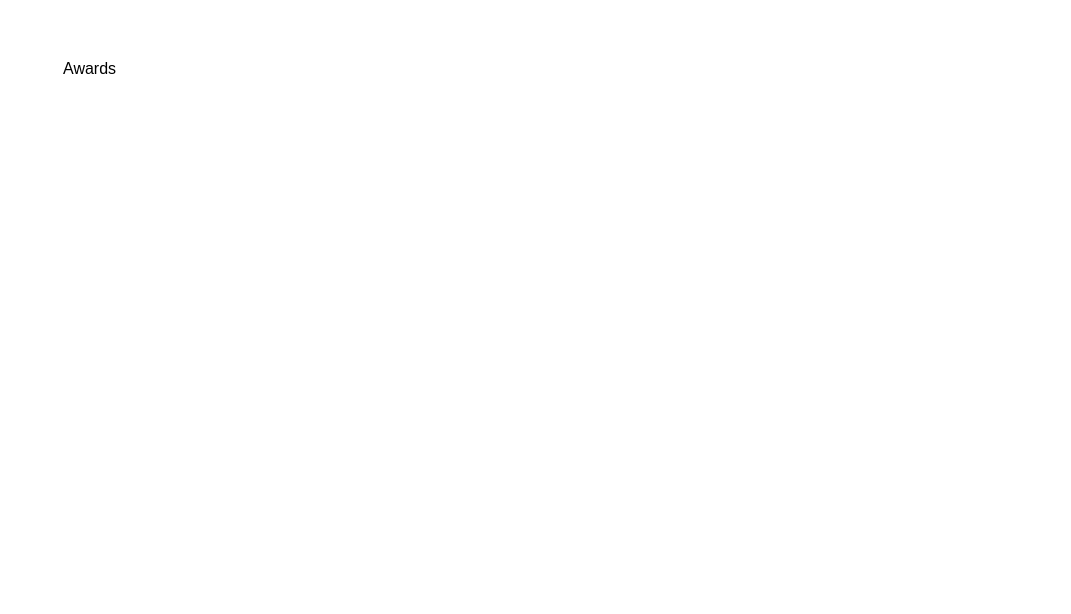
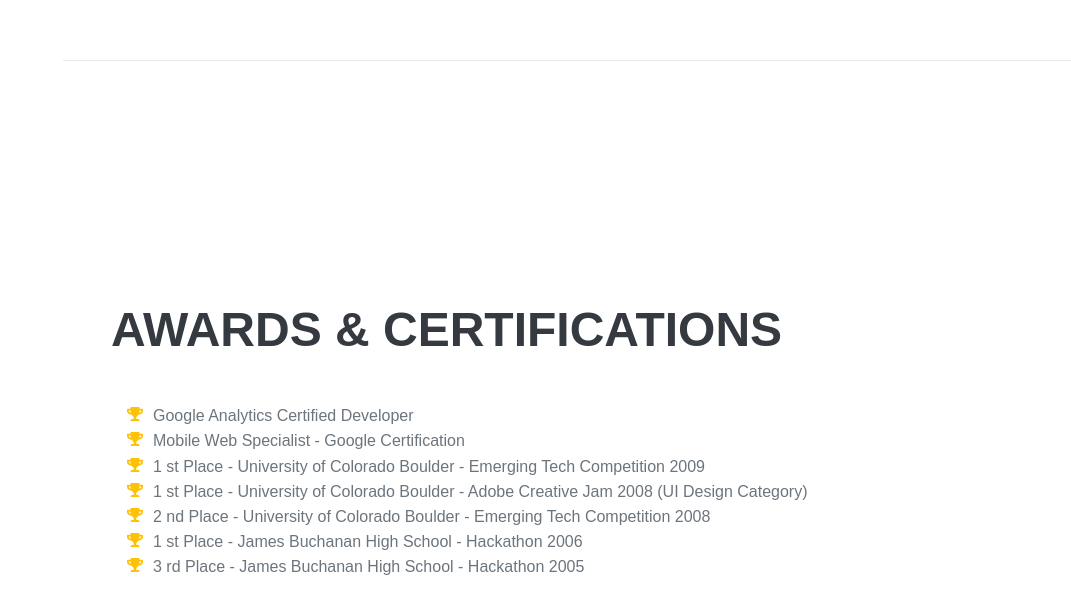
Before and after one commit to ozgeozkaraa01/techcareer-bootcamp-odev-1, a Next.js app: page / in a window 1280 px wide. Shown: the part 4483-5097 px from the top of the page, without its empty margins (209-1280 px from the left). Before the commit the page ends 4561 px from the top, so only its background shows below. Built offline with nearby package versions, Linux system fonts and the light colour scheme.

Commit message:
feat: completed awatds component

```diff
--- a/components/Awards/index.jsx
+++ b/components/Awards/index.jsx
@@ -1,9 +1,60 @@
-import React from 'react'
+import React from "react";
+import styles from "./styles.module.scss";
+import { FaTrophy } from "react-icons/fa";
 
 const Awards = () => {
   return (
-    <div>Awards</div>
-  )
-}
+    <div className={styles.container}>
+      <h2>Awards & Certifications</h2>
+      <ul className={styles.listItem}>
+        <li>
+          <span>
+            <FaTrophy />
+          </span>
+          Google Analytics Certified Developer
+        </li>
+        <li>
+          <span>
+            <FaTrophy />
+          </span>
+          Mobile Web Specialist - Google Certification
+        </li>
+        <li>
+          <span>
+            <FaTrophy />
+          </span>
+          1 st Place - University of Colorado Boulder - Emerging Tech
+          Competition 2009
+        </li>
+        <li>
+          <span>
+            <FaTrophy />
+          </span>
+          1 st Place - University of Colorado Boulder - Adobe Creative Jam 2008
+          (UI Design Category)
+        </li>
+        <li>
+          <span>
+            <FaTrophy />
+          </span>
+          2 nd Place - University of Colorado Boulder - Emerging Tech
+          Competition 2008
+        </li>
+        <li>
+          <span>
+            <FaTrophy />
+          </span>
+          1 st Place - James Buchanan High School - Hackathon 2006
+        </li>
+        <li>
+          <span>
+            <FaTrophy />
+          </span>
+          3 rd Place - James Buchanan High School - Hackathon 2005
+        </li>
+      </ul>
+    </div>
+  );
+};
 
-export default Awards
+export default Awards;
--- /dev/null
+++ b/components/Awards/styles.module.scss
@@ -0,0 +1,30 @@
+.container {
+  height: 100vh;
+  display: flex;
+  flex-direction: column;
+  padding-left: 3rem;
+  padding-top: 15rem;
+  padding-bottom: 10rem;
+  max-width: 75rem; /* Maksimum genişlik ayarı */
+  border-top: 1px solid var(--line-gray);
+}
+
+.listItem {
+  padding-left: 1rem;
+  list-style: none;
+  display: flex;
+  flex-direction: column;
+}
+
+.listItem li {
+  //   display: inline-block;
+  display: flex;
+  align-items: center;
+  color: var(--secondary);
+  margin-bottom: 0.3rem;
+}
+
+.listItem li span {
+  margin-right: 10px; /* İkon ile yazı arasındaki boşluğu ayarla */
+  color: var(--yellow);
+}
--- a/styles/globals.css
+++ b/styles/globals.css
@@ -18,6 +18,7 @@
   --gray-dark: #343a40;
   --primary: #bd5d38;
   --secondary: #6c757d;
+  --yellow: #ffc107;
 }
 
 html,
```
